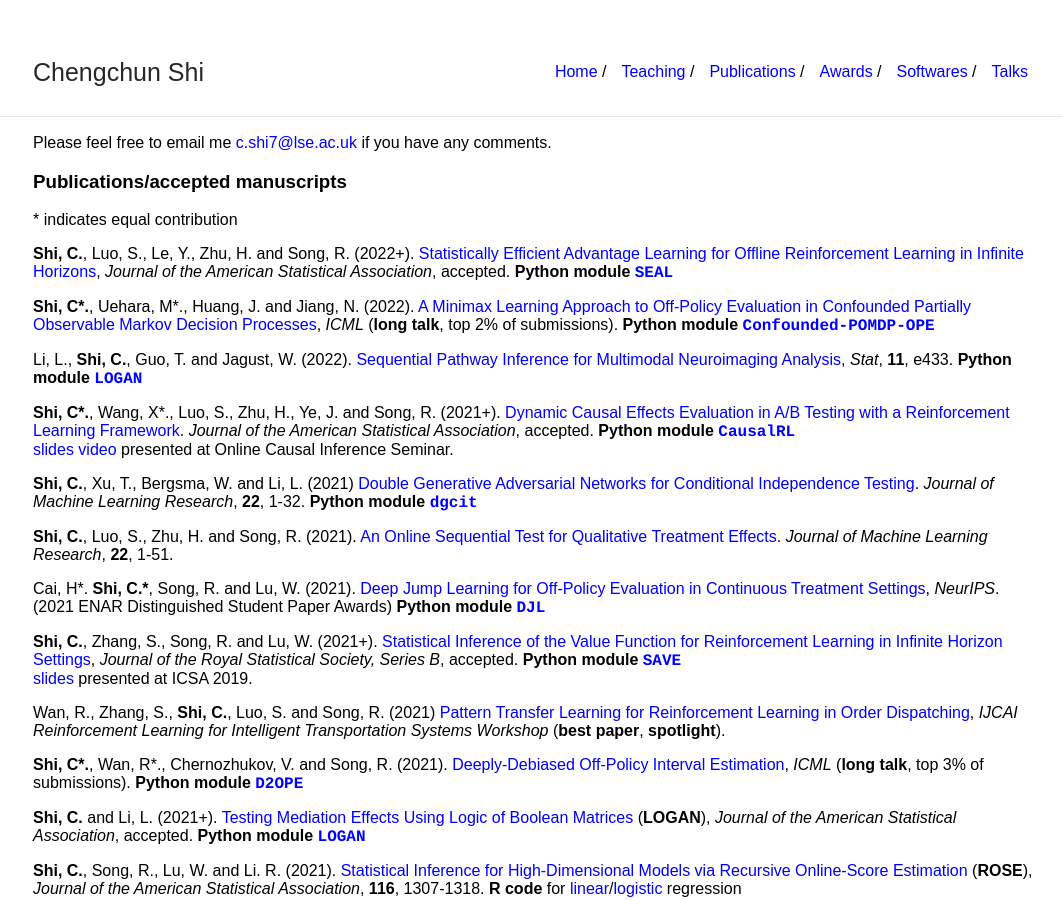
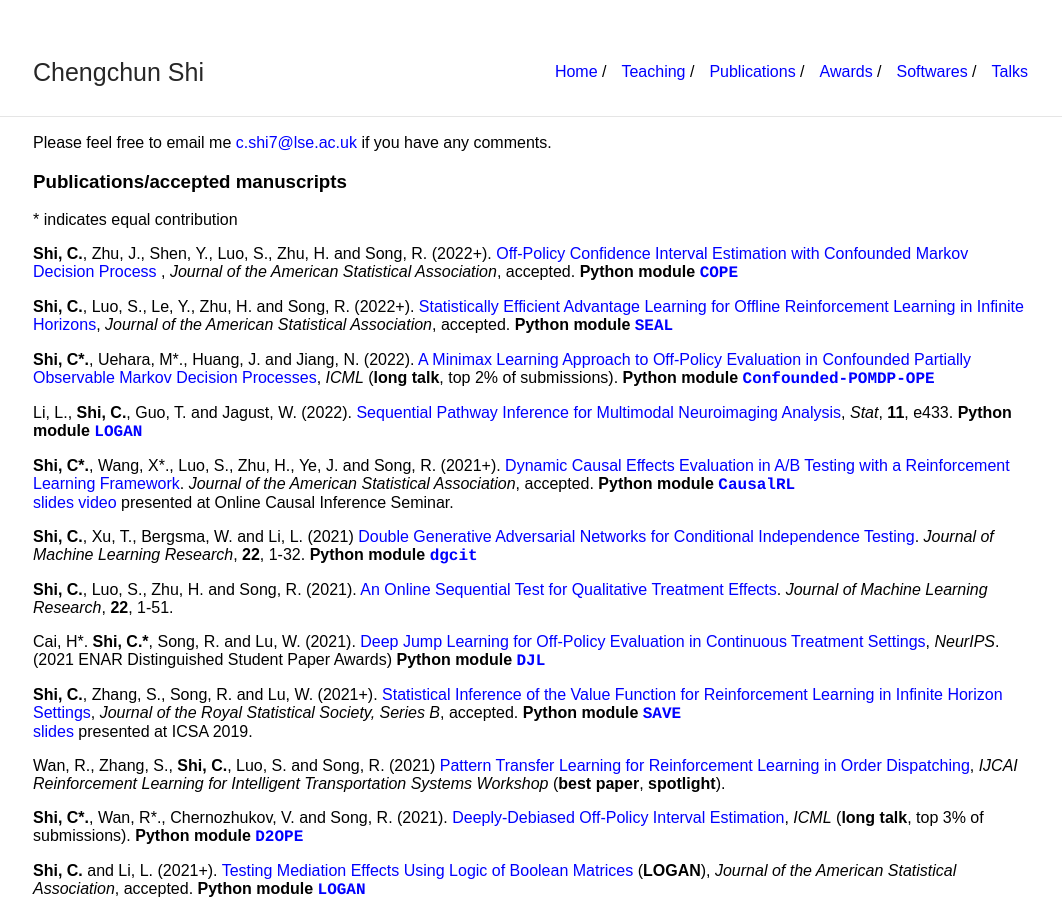
Before and after one commit to callmespring/callmespring.github.io, a Jekyll site: the page built from publication.md, in a window 1280 px wide and 900 px high. Shown: the whole window, without its empty margins (107-1169 px from the left). Built offline with Jekyll 4.4.1, drawn with Linux system fonts in a browser that asks for light colours.

Commit message:
Update publication.md

```diff
--- a/publication.md
+++ b/publication.md
@@ -10,6 +10,10 @@ Please feel free to email me <c.shi7@lse.ac.uk> if you have any comments.
 ### Publications/accepted manuscripts
 
 \* indicates equal contribution
+
+**Shi, C.**, Zhu, J., Shen, Y., Luo, S., Zhu, H. and Song, R. (2022+). [Off-Policy Confidence Interval Estimation with Confounded Markov Decision Process
+](https://arxiv.org/abs/2202.10589), _Journal of the American Statistical Association_, accepted.
+**Python module** [<span style="font-family:courier;">**COPE**</span>](https://github.com/Mamba413/cope)
 
 **Shi, C.**, Luo, S., Le, Y., Zhu, H. and Song, R. (2022+). [Statistically Efficient Advantage Learning for Offline Reinforcement Learning in Infinite Horizons](https://arxiv.org/abs/2202.13163), _Journal of the American Statistical Association_, accepted.
 **Python module** [<span style="font-family:courier;">**SEAL**</span>](https://github.com/leyuanheart/SEAL)
```
